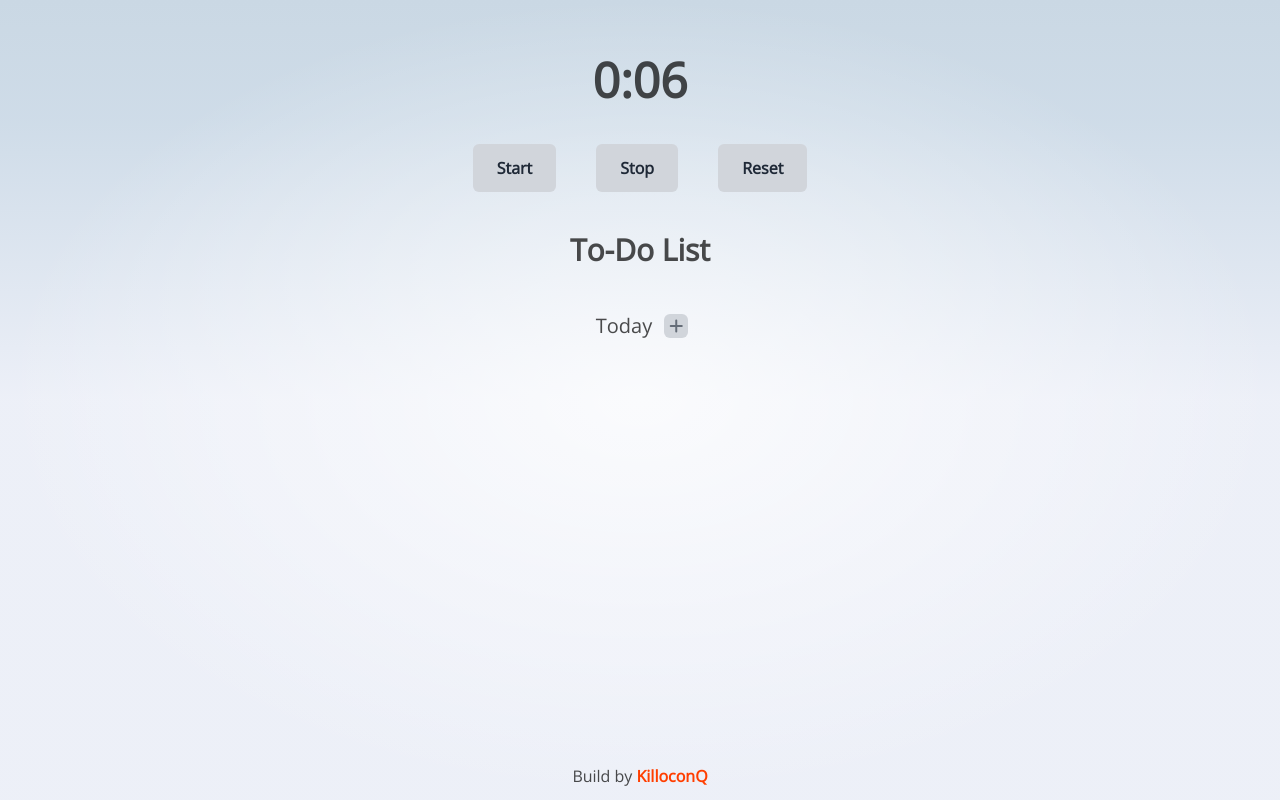
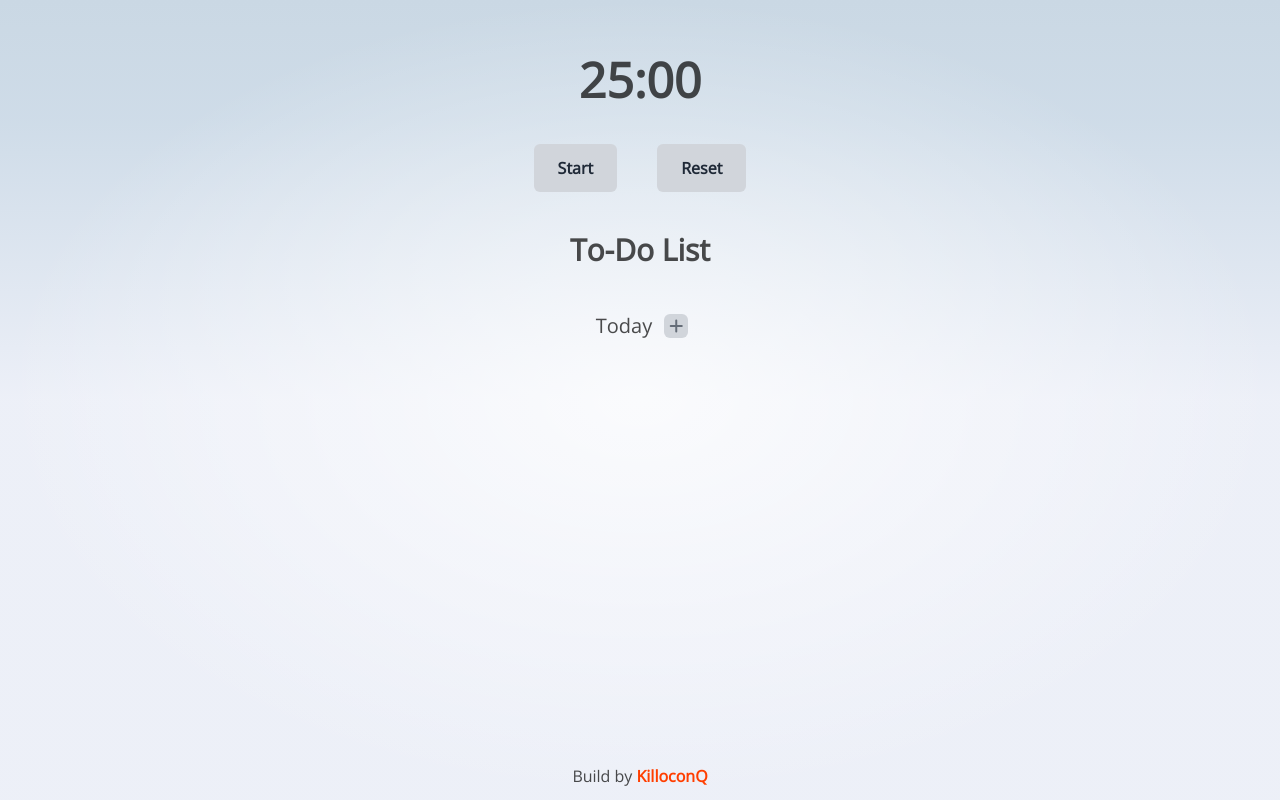
Before and after one commit to KilloconQ/svelte-todo-app, a SvelteKit app: page / in a window 1280 px wide. Built offline with nearby package versions, Linux system fonts and the light colour scheme.

Commit message:
fix: pomodoro can be stopped with reset

```diff
--- a/src/components/Pomodoro.svelte
+++ b/src/components/Pomodoro.svelte
@@ -1,5 +1,5 @@
 <script lang="ts">
-	const WORK_TIME = 0.1 * 60;
+	const WORK_TIME = 25 * 60;
 	const FREE_TIME = 5 * 60;
 
 	let timeLeft: number = WORK_TIME;
@@ -35,7 +35,8 @@
 	 * @description Resets the timer
 	 */
 	function resetTimer() {
-		console.log(isFreeTime);
+		clearInterval(interval); // Asegúrate de limpiar el intervalo existente
+		isRunning = false; // Actualiza el estado a no corriendo
 		timeLeft = isFreeTime ? FREE_TIME : WORK_TIME;
 	}
 
@@ -73,18 +74,25 @@
 
 	<!-- Buttons-->
 	<div class="flex flex-row space-x-10">
+		{#if !isRunning}
+			<!-- content here -->
 			<button
 				class="bg-gray-300 hover:bg-gray-400 text-gray-800 font-bold py-3 px-6 rounded-md transition-colors duration-500 ease-in-out"
 				on:click={startTimer}
+				disabled={isRunning}
 			>
 				Start
 			</button>
+		{/if}
+		{#if isRunning}
 			<button
 				class="bg-gray-300 hover:bg-gray-400 text-gray-800 font-bold py-3 px-6 rounded-md transition-colors duration-500 ease-in-out"
 				on:click={stopTimer}
+				disabled={!isRunning}
 			>
 				Stop
 			</button>
+		{/if}
 		<button
 			class="bg-gray-300 hover:bg-gray-400 text-gray-800 font-bold py-3 px-6 rounded-md transition-colors duration-500 ease-in-out"
 			on:click={resetTimer}
```
Lines whose indentation alone changed are shown as unchanged.
